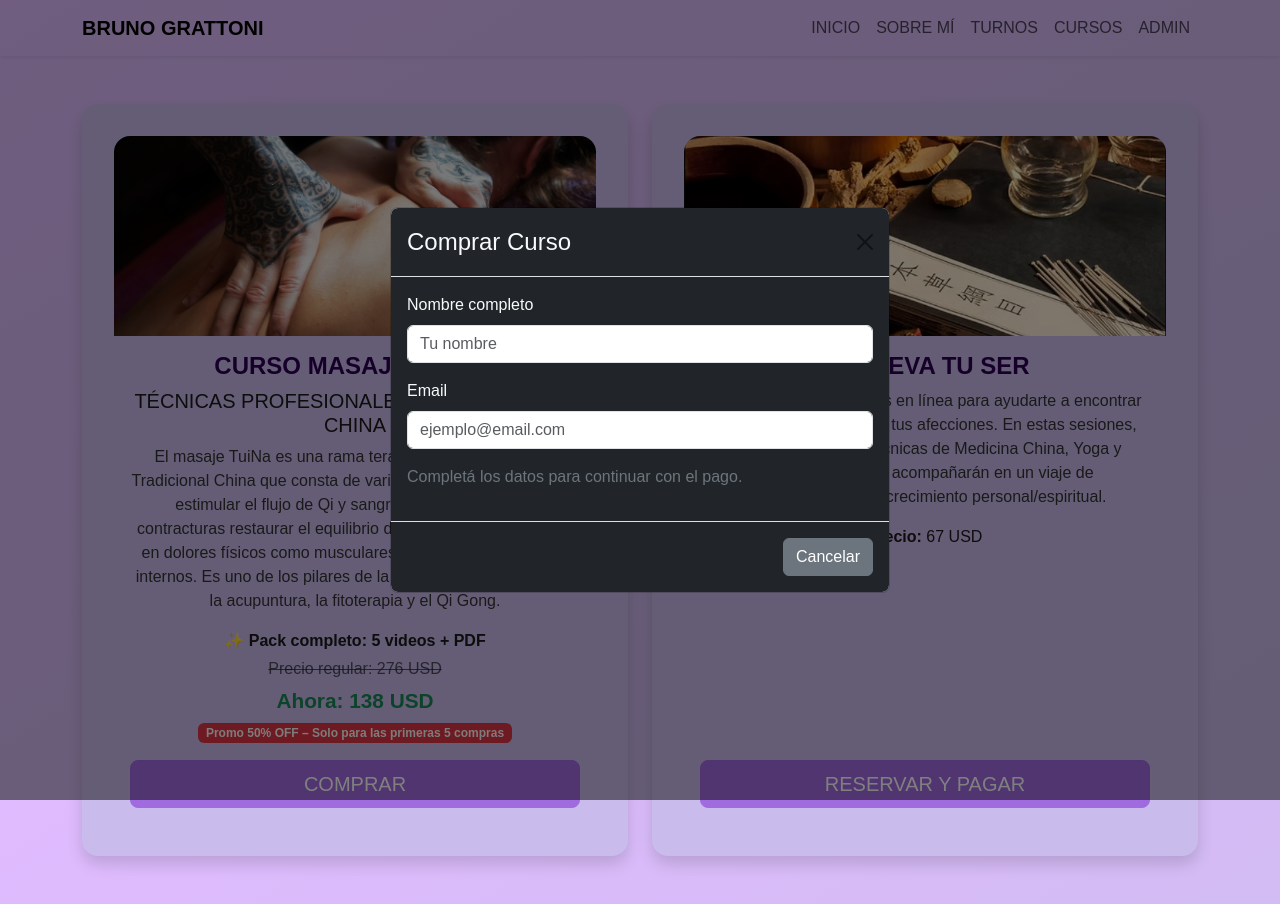
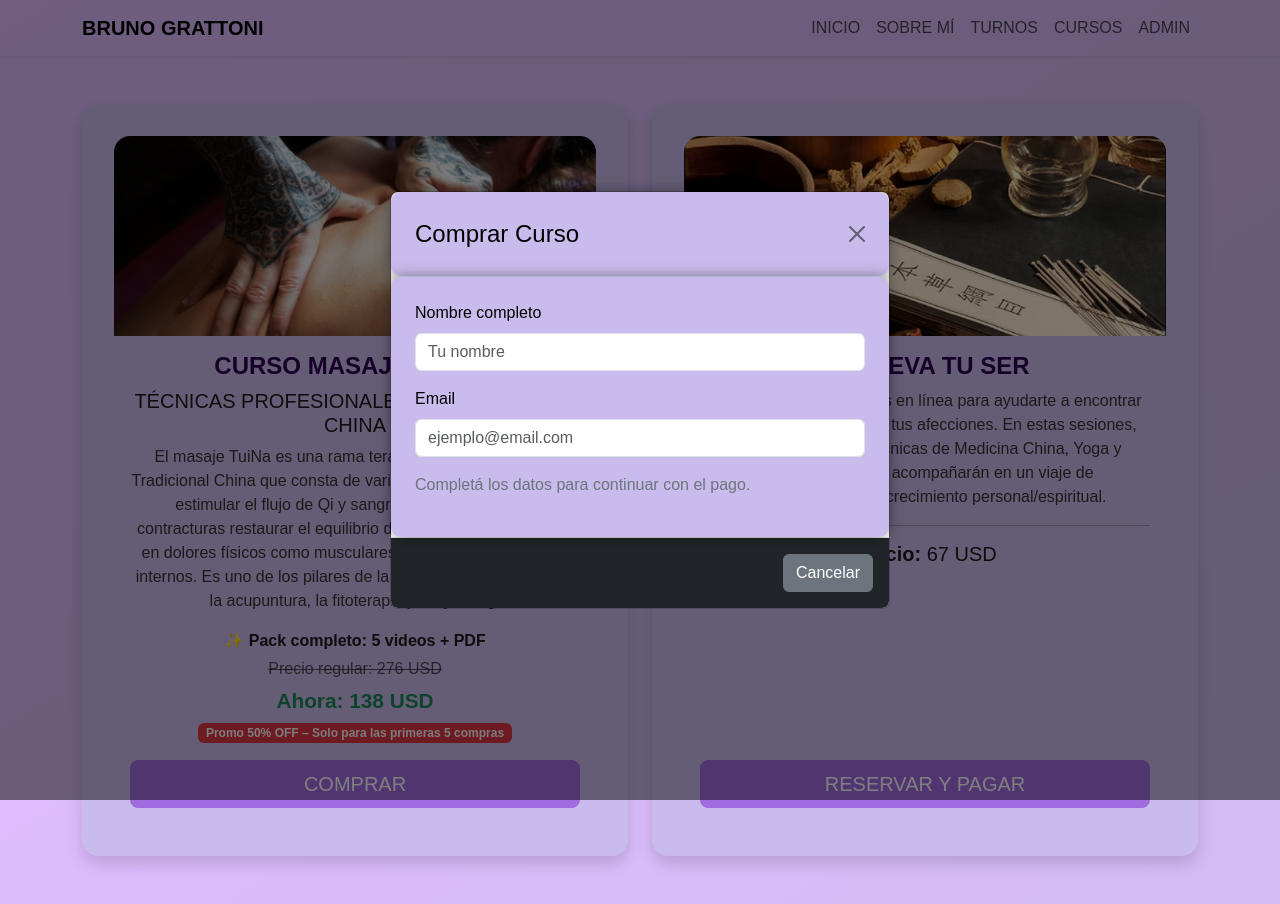
Before and after one commit to MarciaA93/BrunoGMedicina-frontend, a React (Vite) app: page /Cursos in a window 1280 px wide. Both pictures are taken after a click on the button "COMPRAR". Built offline with nearby package versions, Linux system fonts and the light colour scheme; no server answers; a web font is replaced by a local one.

Commit message:
cambios en los modales

```diff
--- a/src/pages/Cursos.css
+++ b/src/pages/Cursos.css
@@ -7,7 +7,13 @@
   transform: translateY(-5px);
   box-shadow: 0 10px 20px rgba(0, 0, 0, 0.5);
 }
-
+.custom-popup {
+  background-color: #C9BBEB; /* fondo oscuro */
+  color: #000000; /* texto blanco */
+  border-radius: 10px;
+  padding: 1.5rem;
+  box-shadow: 0 0 15px rgba(0, 0, 0, 0.4);
+}
 .zoom-img {
   transition: transform 0.4s ease;
 }
--- a/src/pages/Cursos.jsx
+++ b/src/pages/Cursos.jsx
@@ -159,8 +159,8 @@ setTimeout(() => {
                 <p className="card-text">
                   Consultas personalizadas en línea para ayudarte a encontrar soluciones específicas a tus afecciones. En estas sesiones, también, usaremos técnicas de Medicina China, Yoga y Meditación, que te acompañarán en un viaje de autoconocimiento y crecimiento personal/espiritual.
                 </p>
-
-                <p><strong>Precio:</strong> 67 USD</p>
+                <hr />
+                <h5><strong>Precio:</strong> 67 USD</h5>
               </div>
               <button
                 className="btn btn-secondary btn-lg"
@@ -178,14 +178,14 @@ setTimeout(() => {
 
       {/* Modal de Compra */}
       <Modal show={showModal} onHide={handleCloseModal} centered backdrop="static">
-        <Modal.Header closeButton className="bg-dark text-light">
+        <Modal.Header closeButton className="custom-popup">
           <Modal.Title>
             {productoSeleccionado === 'curso'
               ? 'Comprar Curso'
               : 'Reservar Sesión 1 a 1'}
           </Modal.Title>
         </Modal.Header>
-        <Modal.Body className="bg-dark text-light">
+        <Modal.Body className="custom-popup">
   {compraExitosa ? (
      <div className="text-center py-4">
     <h2 className="text-success mb-3">✅ ¡Compra Exitosa!</h2>
--- a/src/pages/Turnero.css
+++ b/src/pages/Turnero.css
@@ -21,7 +21,13 @@
   font-weight: 600;
   text-align: center;
 }
-
+.custom-popup {
+  background-color: #C9BBEB; /* fondo oscuro */
+  color: #000000; /* texto blanco */
+  border-radius: 10px;
+  padding: 1.5rem;
+  box-shadow: 0 0 15px rgba(0, 0, 0, 0.4);
+}
 /* Calendario base */
 .custom-calendar {
   background-color: #C9BBEB; /* fondo oscuro */
--- a/src/pages/Turnero.jsx
+++ b/src/pages/Turnero.jsx
@@ -135,7 +135,7 @@ const { init_point } = res.data;
         <Calendar onChange={handleDateChange} className="custom-calendar" />
 
         {showPopup && (
-          <div className="popup-container position-fixed top-50 start-50 translate-middle p-4 bg-dark text-light rounded shadow"
+          <div className="popup-container position-fixed top-50 start-50 translate-middle p-4 custom-popup"
                style={{ zIndex: 1050, maxWidth: '500px', width: '100%' }}>
             <h5 className="mb-3">
               Horarios disponibles para {selectedDate.toDateString()}
@@ -188,7 +188,7 @@ const { init_point } = res.data;
 
         {/* POPUP PROVISORIO DE ENLACE */}
        {showFormModal && (
-  <div className="popup-container position-fixed top-50 start-50 translate-middle p-4 bg-light text-dark rounded shadow"
+  <div className="popup-container position-fixed top-50 start-50 translate-middle p-4 bg-light text-dark rounded "
        style={{ zIndex: 1100, maxWidth: '500px', width: '100%' }}>
     <h5 className="mb-3">Datos del Cliente</h5>
 
--- a/src/pages/admin/AdminPanel.jsx
+++ b/src/pages/admin/AdminPanel.jsx
@@ -185,7 +185,7 @@ const handleUpdatePrice = async () => {
 
 <div className="mt-5">
   <h4>Modificar Precios</h4>
-  <h3 className="text-light">ON BULDING</h3>
+
   <Table className="table-dark text-light">
     <thead>
       <tr><th>Tipo de Masaje</th><th>Precio Actual</th><th>Acciones</th></tr>
```
